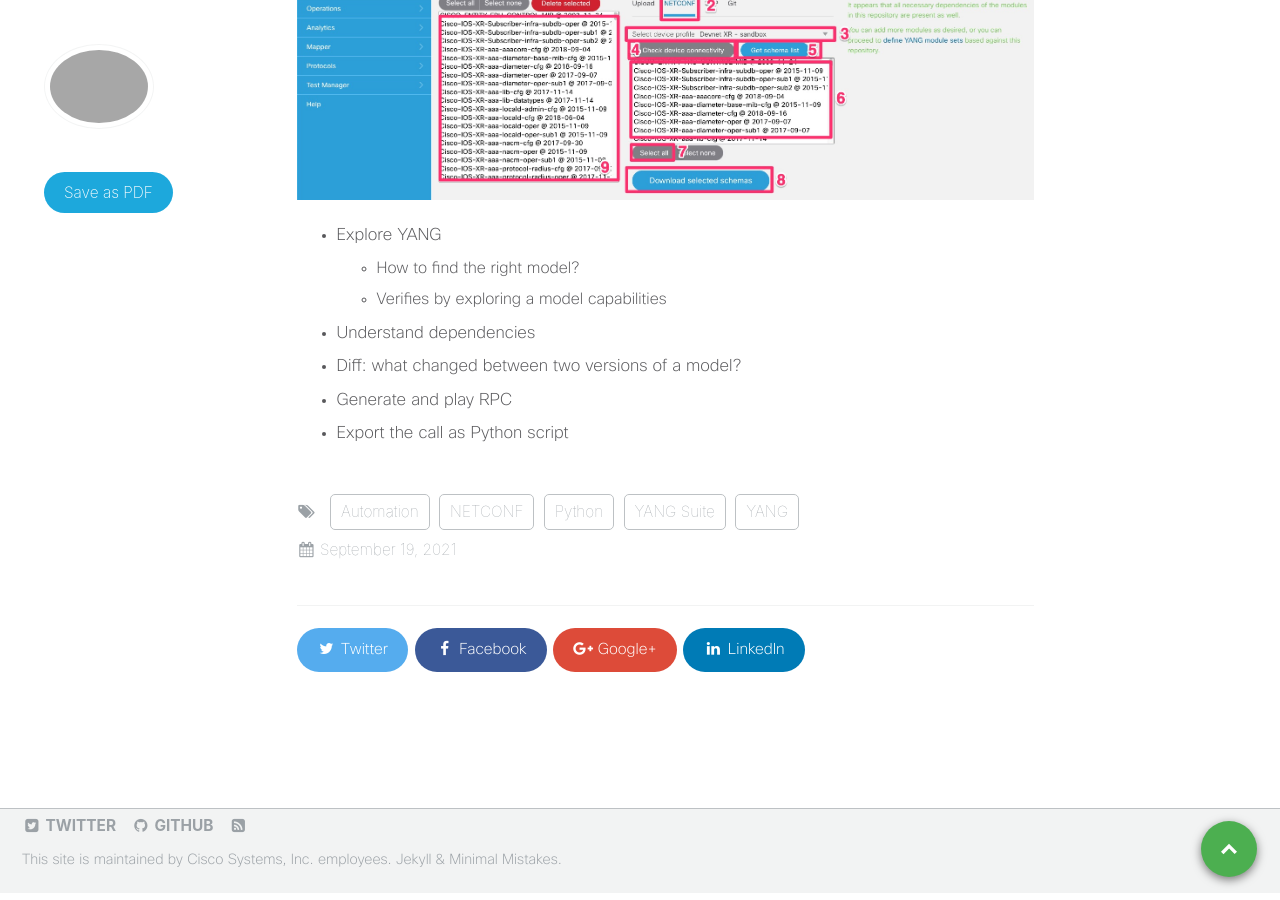
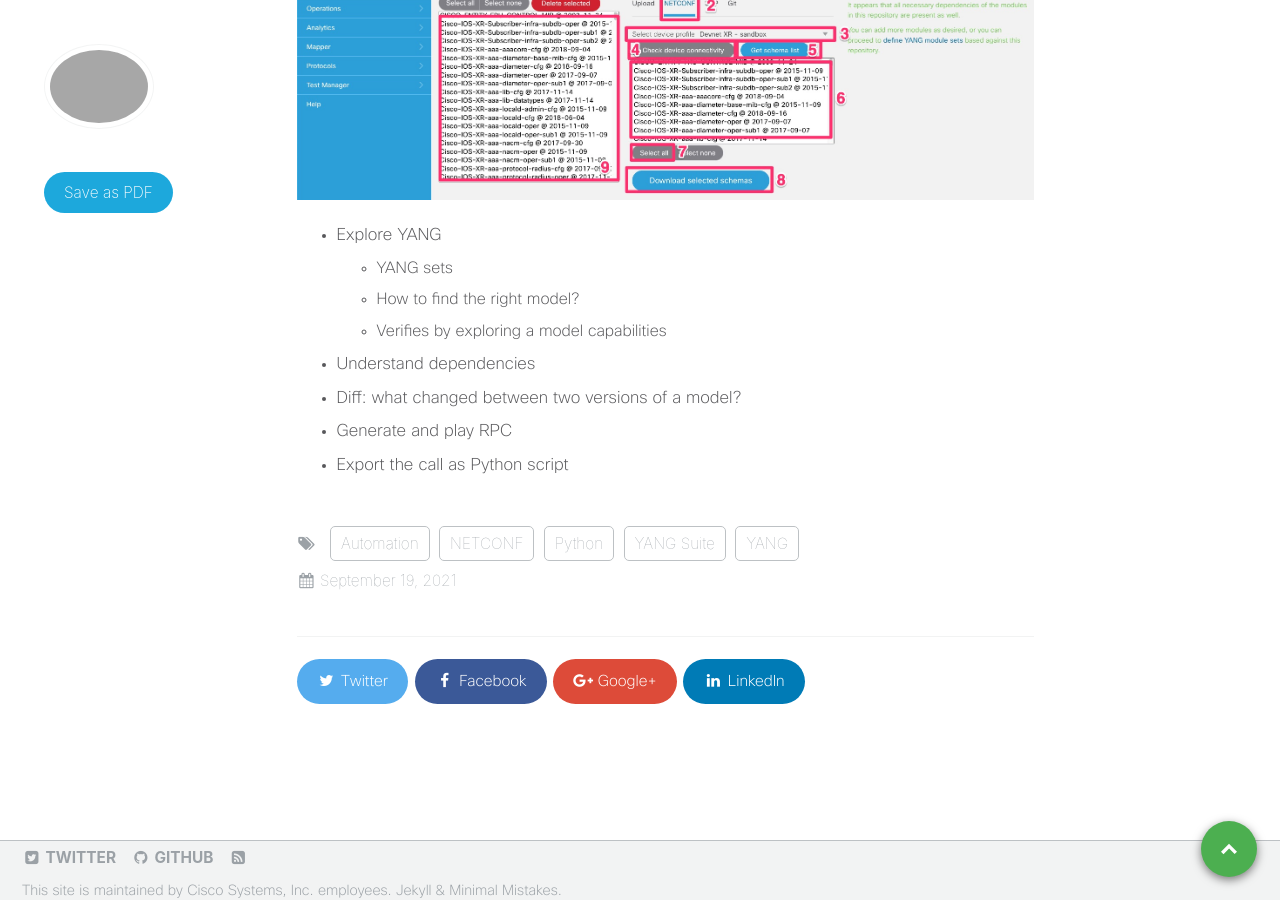
Before and after one commit to xrdocs/programmability, a Jekyll site: the page built from _tutorials/do-you-speak-yang.md, in a window 1280 px wide and 900 px high, scrolled down 6714 px. Built offline with Jekyll 4.4.1, drawn with Linux system fonts in a browser that asks for light colours; comment, search, counter and statistics services are not loaded.

```diff
--- a/_tutorials/do-you-speak-yang.md
+++ b/_tutorials/do-you-speak-yang.md
@@ -154,6 +154,7 @@ To download YANG models from a device, follow the below steps:
 ![Download from device.jpg]({{site.baseurl}}/images/Download from device.jpg){: .align-center}
 
 * Explore YANG
+  * YANG sets
   * How to find the right model?
   * Verifies by exploring a model capabilities
 * Understand dependencies
```
